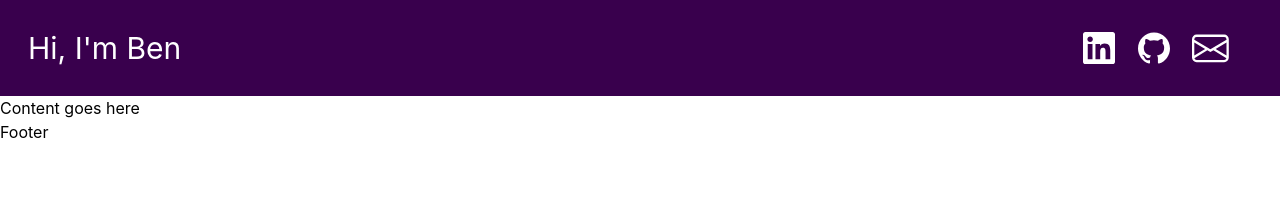
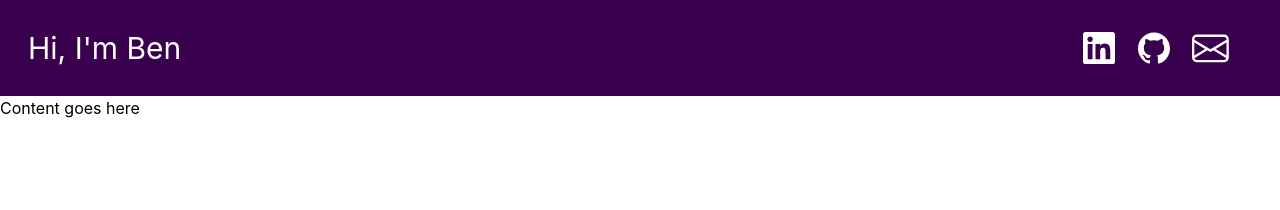
Before and after one commit to BenCiantar/portfolio, a React (Create React App) app: page / in a window 1280 px wide. Shown: the top 210 px of the page. Built offline with nearby package versions, Linux system fonts and the light colour scheme.

Commit message:
Created footer with nav links that hides on large screens

```diff
--- a/src/components/Footer/Footer.jsx
+++ b/src/components/Footer/Footer.jsx
@@ -1,9 +1,10 @@
 import React from 'react';
+import { Links } from "../index"
 
 const Footer = () => {
   return (
-    <footer>
-      <h3>Footer</h3>
+    <footer className="w-screen h-20 bg-primary-purple text-white flex flex-row justify-center items-center lg:hidden">
+      <Links />
     </footer>
   );
 };
```
